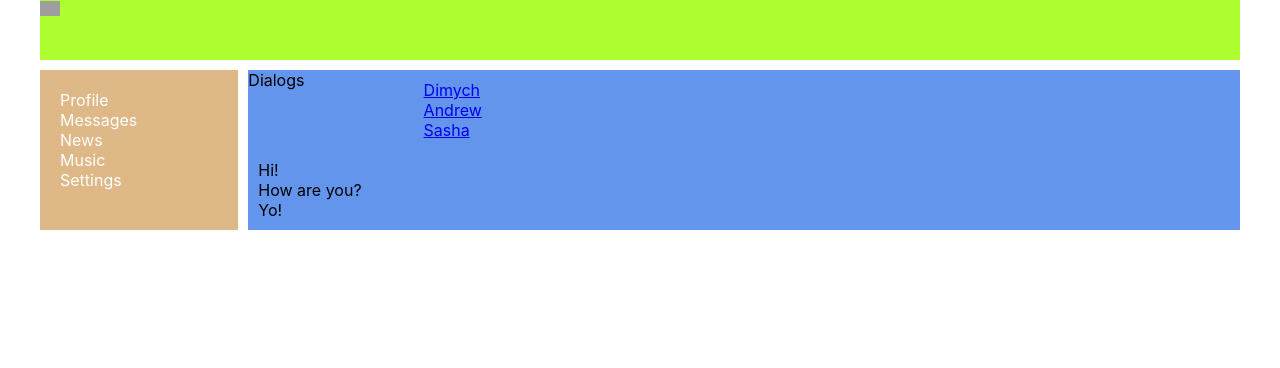
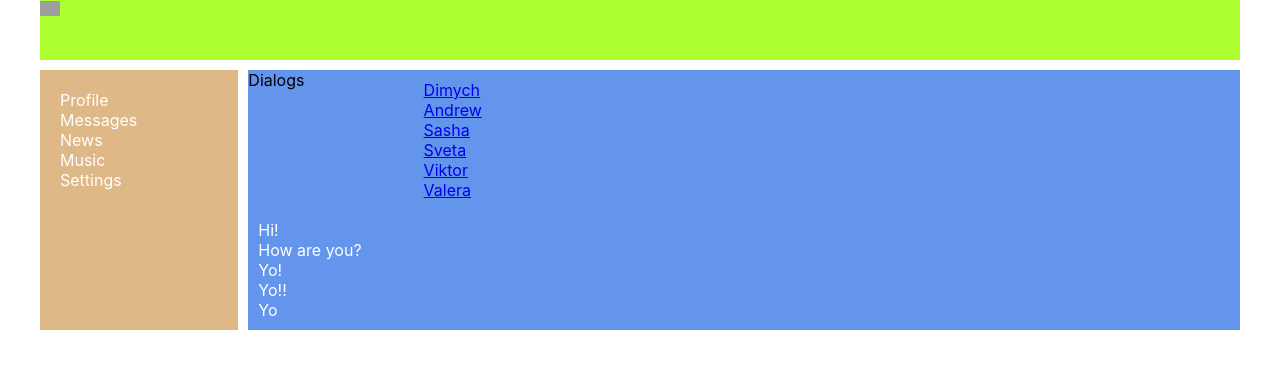
Before and after one commit to Yuthala/React_1, a React (Create React App) app: page /dialogs in a window 1280 px wide. Shown: the top 368 px of the page. Built offline with nearby package versions, Linux system fonts and the light colour scheme; grey boxes are pictures that could not be loaded.

Commit message:
map array in Messages

```diff
--- a/src/components/Dialogs/Dialogs.jsx
+++ b/src/components/Dialogs/Dialogs.jsx
@@ -18,8 +18,8 @@ const Message = (props) => {
 };
 
 const Dialogs = () => {
-
-	let dialogsData = [
+//данные
+	let dialogs = [
 		{id: 1, name: 'Dimych'},
 		{id: 2, name: 'Andrew'},
 		{id: 3, name: 'Sasha'},
@@ -28,13 +28,7 @@ const Dialogs = () => {
 		{id: 6, name: 'Valera'}
 	];
 
-	let dialogsElements =
-	[<DialogItem name={dialogsData[0].name} id={dialogsData[0].id} />,
-	<DialogItem name={dialogsData[1].name} id={dialogsData[1].id} />,
-	<DialogItem name={dialogsData[2].name} id={dialogsData[2].id} />
-	];
-
-	let messagesData = [
+	let messages = [
 		{message: 'Hi!'},
 		{message: 'How are you?'},
 		{message: 'Yo!'},
@@ -42,29 +36,27 @@ const Dialogs = () => {
 		{message: 'Yo'}
 	]
 
+	//получаем JSx элементы
+	let dialogsElements = dialogs
+		.map( d => <DialogItem name={d.name} id={d.id} />); //d = dialog
+
+	let messagesElements = messages
+		.map( m => <Message message={m.message} />); //m - messages
 
 	return (
 		<div className={classes.dialogs}>
 			Dialogs
 			<div className={classes.dialogsItems}>
-
 				{
 					dialogsElements
 				}
 
-				{/* <DialogItem name={dialogsData[0].name} id={dialogsData[0].id} />
-				<DialogItem name={dialogsData[1].name} id={dialogsData[1].id} />
-				<DialogItem name={dialogsData[2].name} id={dialogsData[2].id} />
-				<DialogItem name={dialogsData[3].name} id={dialogsData[3].id} />
-				<DialogItem name={dialogsData[4].name} id={dialogsData[4].id} />
-				<DialogItem name={dialogsData[5].name} id={dialogsData[5].id} /> */}
 			</div>
+
 			<div className={classes.messages}>
-				<Message message={messagesData[0].message} />
-				<Message message={messagesData[1].message} />
-				<Message message={messagesData[2].message} />
-				{/* <div className={classes.message}>How are you?</div>
-				<div className={classes.message}>Yo!</div> */}
+				{
+					messagesElements
+				}
 			</div>
 		</div>
 	)
--- a/src/components/Dialogs/Dialogs.module.css
+++ b/src/components/Dialogs/Dialogs.module.css
@@ -5,6 +5,7 @@
 
 .dialogsItems {
 	padding: 10px;
+	color: white;
 
 }
 
@@ -17,5 +18,5 @@
 }
 
 .messages .message {
-
+	color: white;
 }
```
